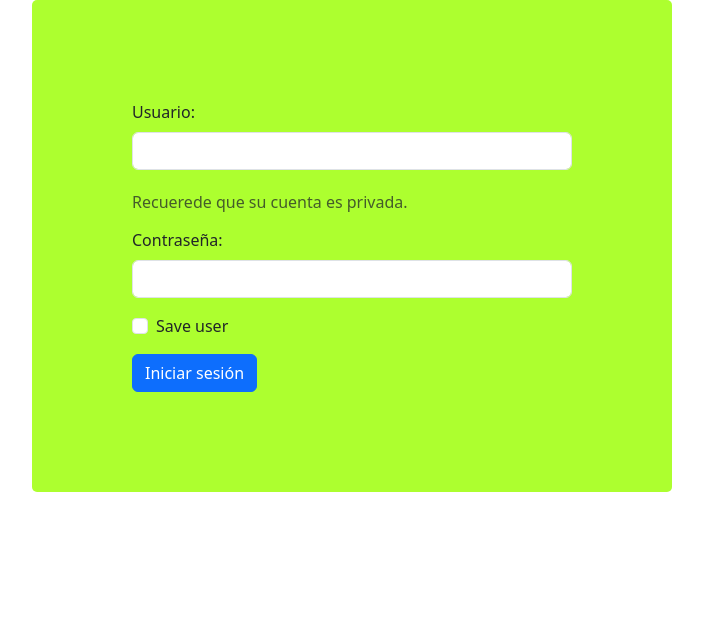
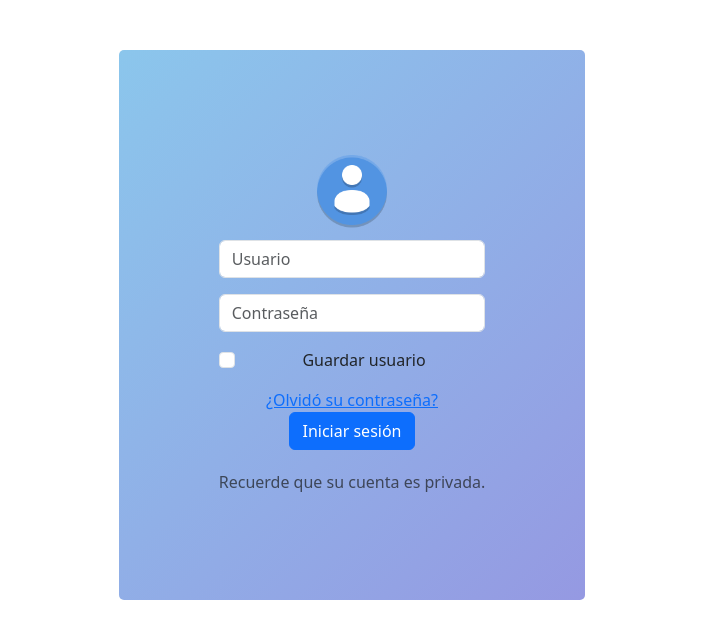
Before and after one commit to mvalladares-2019607/PS-AgendaWeb, a plain HTML site: page index.html in a window 1280 px wide. Shown: the whole page, without its empty margins (288-991 px from the left). Drawn offline with nearby package versions, Linux system fonts and the light colour scheme.

Commit message:
Se terminó el diseño del login

```diff
--- a/assets/styles/styles1.css
+++ b/assets/styles/styles1.css
@@ -4,8 +4,42 @@ section {
     margin-left: 25%;
     margin-right: 25%;
     padding: 100px;
-    background-color: greenyellow;
+    background-color: #8BC6EC;
+background-image: linear-gradient(135deg, #8BC6EC 0%, #9599E2 100%);
     border-radius: 5px;
     text-align: justify;
 
+
 }
+body {
+    display: flex;
+    align-items: center;
+    justify-content: center;
+    height: 650px;
+    margin: 0;
+
+}
+.avatar {
+    width: 80px;
+    height: 80px;
+    border-radius: 50%;
+    object-fit: cover;
+    margin-bottom: 10px;
+    margin-right: auto;
+    margin-left: auto;
+}
+
+form {
+    max-width: 300px;
+    width: 100%;
+    text-align: center;
+}
+
+#forgotPassword {
+    display: block;
+    margin-top: 10px;
+}
+
+.mb-3 input {
+    margin-bottom: 5px; /* Puedes ajustar este valor según tu preferencia */
+}
--- a/index.html
+++ b/index.html
@@ -11,25 +11,23 @@
 <body>
     <section>
         <form>
+          <img src="./assets/resources/image/usuario.png" alt="Avatar" class="avatar">
           <div class="mb-3">
-              <label for="exampleInputEmail1" class="form-label">Usuario:</label>
-              <input type="email" class="form-control" id="exampleInputEmail1" aria-describedby="emailHelp">
-              <div id="emailHelp" class="form-text"><h6><br>Recuerede que su cuenta es privada.<br></h6></div>
+            <input type="email" class="form-control" id="exampleInputEmail1" aria-describedby="emailHelp" placeholder="Usuario">
         </div>
         <div class="mb-3">
-              <label for="exampleInputPassword1" class="form-label">Contraseña:</label>
-              <input type="password" class="form-control" id="exampleInputPassword1">
+            <input type="password" class="form-control" id="exampleInputPassword1" placeholder="Contraseña">
         </div>
         <div class="mb-3 form-check">
             <input type="checkbox" class="form-check-input" id="exampleCheck1">
-              <label class="form-check-label" for="exampleCheck1">Save user</label>
+            <label class="form-check-label" for="exampleCheck1">Guardar usuario</label>
         </div>
+        <a href="#" id="forgotPassword">¿Olvidó su contraseña?</a>
         <button type="submit" class="btn btn-primary">Iniciar sesión</button>
-          </form>
+        <div id="emailHelp" class="form-text"><h6><br>Recuerde que su cuenta es privada.<br></h6></div>
+    </section>
     <script src="https://cdn.jsdelivr.net/npm/bootstrap@5.3.2/dist/js/bootstrap.bundle.min.js"
     integrity="sha384-C6RzsynM9kWDrMNeT87bh95OGNyZPhcTNXj1NW7RuBCsyN/o0jlpcV8Qyq46cDfL" crossorigin="anonymous">
 </script>
-    </section>
-
 </body>
 </html>
```
Also changed, not shown: assets/resources/image/agenda.png (added), assets/resources/image/usuario.png (added). Lines whose indentation alone changed are shown as unchanged.
